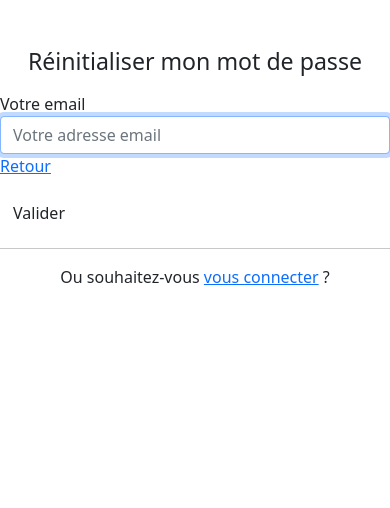
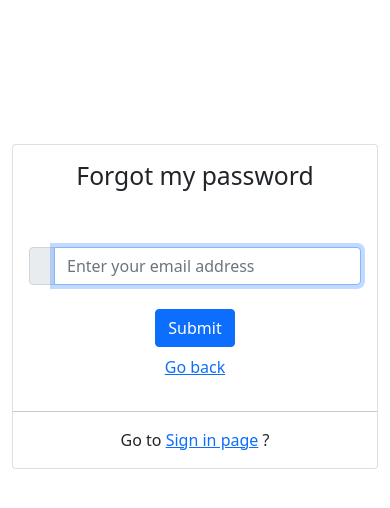
Before and after one commit to 24smsaiki/wiredBeauty, a Symfony app: template templates/reset_password/index.html.twig in a window 390 px wide. Shown: the top 508 px of the page. Run offline with Twig, Linux system fonts and the light colour scheme; the template is opened without the code that fills it, so the values that code supplies are empty; some libraries are stand-ins or nearby versions.

Commit message:
Amélioration affichage des différents formulaires

```diff
--- a/assets/app.js
+++ b/assets/app.js
@@ -18,3 +18,5 @@ const $ = require('jquery');
 // this "modifies" the jquery module: adding behavior to it
 // the bootstrap module doesn't export/return anything
 require('bootstrap');
+require('@fortawesome/fontawesome-free/css/all.min.css');
+require('@fortawesome/fontawesome-free/js/all.js');
--- a/package.json
+++ b/package.json
@@ -1,5 +1,6 @@
 {
   "devDependencies": {
+    "@fortawesome/fontawesome-free": "^6.0.0",
     "@hotwired/stimulus": "^3.0.0",
     "@popperjs/core": "^2.11.2",
     "@symfony/stimulus-bridge": "^3.0.0",
--- a/src/Controller/RegistrationController.php
+++ b/src/Controller/RegistrationController.php
@@ -67,7 +67,7 @@ class RegistrationController extends AbstractController
                                  Veuillez cliquer ici pour activer votre compte.
                           </a>"
             );
-            $this->addFlash('success', "Compte créé! Veuillez vérifier votre boîte mail pour valider votre compte.");
+            $this->addFlash('success', "Account created ! You need to activate it by clicking the link you received in your mail.");
 
             return $this->redirectToRoute('login');
         }
--- a/templates/index.html.twig
+++ b/templates/index.html.twig
@@ -13,7 +13,7 @@
             {{ message }}
         </div>
     {% endfor %}
-    <h1>Bonjour</h1>
+    <h1>Hello</h1>
     {% if app.user %}
 
         {% if "ROLE_ADMIN" in app.user.roles %}
@@ -25,7 +25,8 @@
             <a href="{{ path('app_logout') }}">Sign out</a>
         </div>
     {% else %}
-        <a href="{{ path('login') }}">Log in</a>
+        <a href="{{ path('login') }}">Sign in</a> or
+        <a href="{{ path('app_register') }}">Sign up</a>
     {% endif %}
 
     <div id="cookieNotice" class="modal text-center">
--- a/templates/reset_password/index.html.twig
+++ b/templates/reset_password/index.html.twig
@@ -1,37 +1,35 @@
 {% extends 'base.html.twig' %}
 
-{% block title %} <title>Mot de passe oublié</title> {% endblock %}
+{% block title %}{{ parent()}} - Forgot password {% endblock %}
 
 {% block body %}
-<div class="row">
     <div class="container">
-        <div class="block-small">
-            {% for message in app.flashes('notice') %}
-                <div class="alert alert-info">{{ message }}</div>
+        <div class="row mt-5">
+            <div class="col col-md-6 mx-auto mt-5">
+                <div class="card text-center mt-5">
+                    {% for message in app.flashes('success') %}
+                        <div class="alert alert-success">{{ message }}</div>
                     {% endfor %}
-
+                    <div class="card-body">
+                        <h2>Forgot my password</h2>
                         <form method="post">
-                <h1 style="text-align: center;" class="h3 mb-3 font-weight-normal mt-5">Réinitialiser mon mot de passe</h1>
-                <div class="contact__form">
-                    <div class="row">
-                        <div class="col-md-6">
-                            <label for="inputEmail">Votre email</label>
-                            <input type="email" name="email" id="inputEmail" class="form-control" placeholder="Votre adresse email" required autofocus>
+                            <div class="input-group form-group">
+                                <span class="input-group-text mt-5"><i class="fa-solid fa-user"></i></span>
+                                <input type="email" name="email" id="inputEmail" class="form-control mt-5"
+                                       placeholder="Enter your email address" required autofocus>
                             </div>
+                            <button class="btn btn-primary mt-4" type="submit">Submit</button>
+                            <div class="mt-2">
+                                <a href="{{ path('login') }}">Go back</a>
                             </div>
-                </div>
-                <div class="row">
-                    <div class="col-md-2">
-                         <a href="{{app.request.headers.get('referer')}}" class="primary-btn pc-btn btn-block mt-3" style="^pptext-align:center;">Retour</a>
-                    </div>
-                    <div class="col-md-10">
-                        <button class="btn primary-btn pc-btn btn-block mt-3" type="submit">Valider</button>
-                    </div>
+                        </form>
                     </div>
                     <hr>
-                <p class="text-center">Ou souhaitez-vous <a href="{{ path('login') }}">vous connecter</a> ?</p>
+                    <p class="text-center">Go to <a href="{{ path('login') }}">Sign in page</a> ?</p>
                     </form>
                 </div>
             </div>
         </div>
+    </div>
+    </div>
 {% endblock %}
```
Also changed, not shown: src/Controller/ResetPasswordController.php (+5 -5 lines), src/Form/ResetPasswordType.php (+3 -6 lines), templates/login/index.html.twig (+35 -21 lines), templates/registration/register.html.twig (+27 -9 lines), templates/reset_password/update.html.twig (+20 -21 lines), public/build/app.js, 4 other files. Lines whose indentation alone changed are shown as unchanged.
